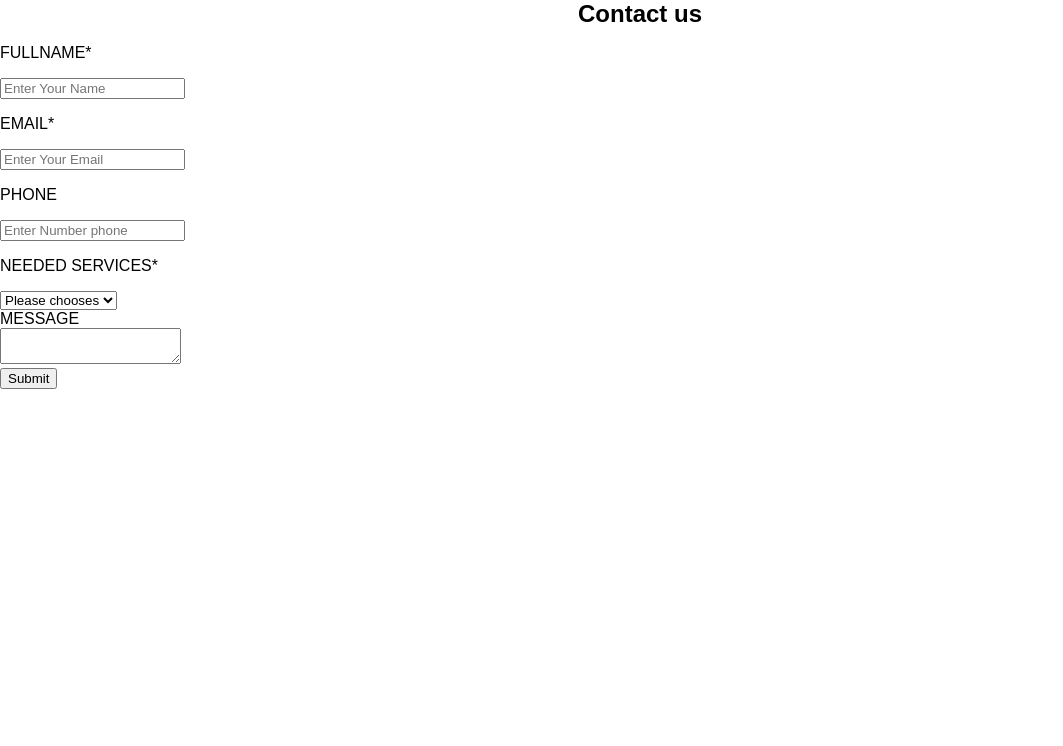
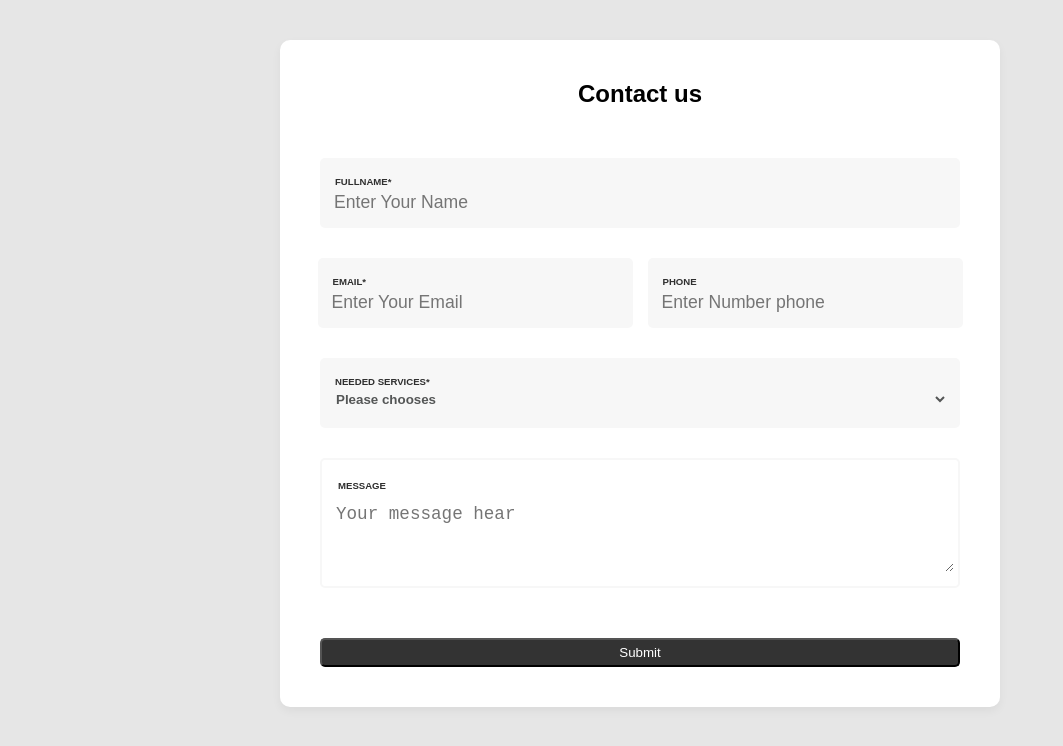
Before and after one commit to Nguyen-Hoang-Ky-Anh/Share, a plain HTML site: page lab3/lab3_2/form1.html in a window 1280 px wide. Shown: the whole page, without its empty margins (0-1063 px from the left). Drawn offline with Linux system fonts and the light colour scheme.

Commit message:
Update form1.html and style.css in lab3_2

```diff
--- a/lab3/lab3_2/form1.html
+++ b/lab3/lab3_2/form1.html
@@ -8,22 +8,33 @@
 </head>
 <body>
     <form action="">
-        <header>Contact us</header>
         <div class="container">
-            <p>FULLNAME*</p>
-            <input type="text" id="name" name="name" placeholder="Enter Your Name" required>
+            <header>Contact us</header>
+            <div class="input">
+                <p class="label">FULLNAME*</p>
+                <input type="text" id="name" name="name" placeholder="Enter Your Name" required>
+            </div>
             <div class="emailAndPhone">
-                <p>EMAIL*</p>
-                <input type="email" id="email" name="email" placeholder="Enter Your Email " required>
-                <p>PHONE</p>
-                <input type="number" id="phonenumber" name="phonenumber" placeholder="Enter Number phone">
+                <div class="input smaller">
+                    <p class="label">EMAIL*</p>
+                    <input type="email" id="email" name="email" placeholder="Enter Your Email " required>
+                </div>
+                <div class="input smaller">
+                    <p class="label">PHONE</p>
+                    <input type="text" id="phonenumber" name="phonenumber" placeholder="Enter Number phone">
+                </div>
             </div>
-            <p>NEEDED SERVICES*</p>
-            <select name="ns" id="ns">
+            <div class="input">
+                <p class="label">NEEDED SERVICES*</p>
+                <select name="ns" id="ns">
                 <option value="">Please chooses</option>
-            </select><br>
-            <label for="msg">MESSAGE</label><br>
-            <textarea name="msg" id="msg"></textarea><br>
+                </select><br>
+            </div>
+            <div class="input-msg">
+                <p class="textarea_label">MESSAGE</p>
+                <br>
+                <textarea name="msg" id="msg" placeholder="Your message hear"></textarea><br>
+            </div>
             <button class="submit_btn">Submit</button>
         </div>
     </form>
--- a/lab3/lab3_2/style.css
+++ b/lab3/lab3_2/style.css
@@ -1,15 +1,109 @@
 *{
     box-sizing: border-box;
+    background-color: rgb(230 230 230);
 }
 body{
     margin: 0;
     padding: 0;
     font-family: Arial, Helvetica, sans-serif;
 }
-form header{
+.container {
     display: flex;
+    flex-direction: column;
     justify-content: center;
     align-items: center;
-    font-weight: bolder;
+    background-color: #fff;
+    gap: 30px;
+    width: 720px;
+    margin: 40px auto;
+    padding: 40px;
+    border-radius: 10px;
+    box-shadow: 0px 4px 10px rgba(0, 0, 0, 0.05);
+}
+.container header{
+    font-weight: bold;
     font-size: 1.5rem;
+    margin-bottom: 20px;
+    background-color: #fff;
 }
+.container .emailAndPhone{
+    display: flex;
+    flex-direction: row;
+    justify-content: center;
+    align-items: center;
+    gap: 15px;
+    background-color: #fff;
+}
+.container .emailAndPhone .smaller{
+    width: 315px;
+}
+.container .emailAndPhone .smaller input{
+    width: 100%;
+}
+.container .input{
+    width: 640px;
+    height: 70px;
+    border-radius: 5px;
+    background-color: rgb(247 247 247);
+    padding: 8px 12px;
+    display: flex;
+    flex-direction: column;
+}
+.container .input .label{
+    font-size: 0.6rem;
+    background-color: rgb(247 247 247);
+    color: rgb(47, 47, 47);
+    padding-left: 3px;
+    font-weight: bold;
+    margin-bottom: 4px;
+}
+.container .input input{
+    border: none;
+    outline: none;
+    font-size: 1.1rem;
+    width: 100%;
+    background-color: rgb(247 247 247);
+    color: rgb(210 209 208);
+}
+.container .input select{
+    border: none;
+    outline: none;
+    background-color: rgb(247 247 247);
+    width: 100%;
+    font-weight: bold;
+    color: rgb(84 86 86);
+}
+.container .input-msg{
+    background-color: #fff;
+    width: 640px;
+    height: 130px;
+    border-radius: 5px;
+    padding: 8px 12px;
+    border: 2px solid rgb(247 247 247);
+}
+.container .input-msg .textarea_label {
+    font-size: 0.6rem;
+    color: rgb(47, 47, 47);
+    font-weight: bold;
+    display: inline-block;
+    padding: 2px 4px;
+    background-color: #fff;
+}
+.container .input-msg textarea{
+    border: none;
+    outline: none;
+    background-color: #fff;
+    width: 620px;
+    height: 70px;
+    font-size: 1.1rem;
+    color: rgb(210 209 208);
+}
+.container .submit_btn{
+    background-color: rgb(51 51 51);
+    width: 640px;
+    padding-bottom: 5px;
+    padding-top: 5px;
+    color: #fff;
+    border-radius: 5px;
+    margin-top: 20px;
+}
```
